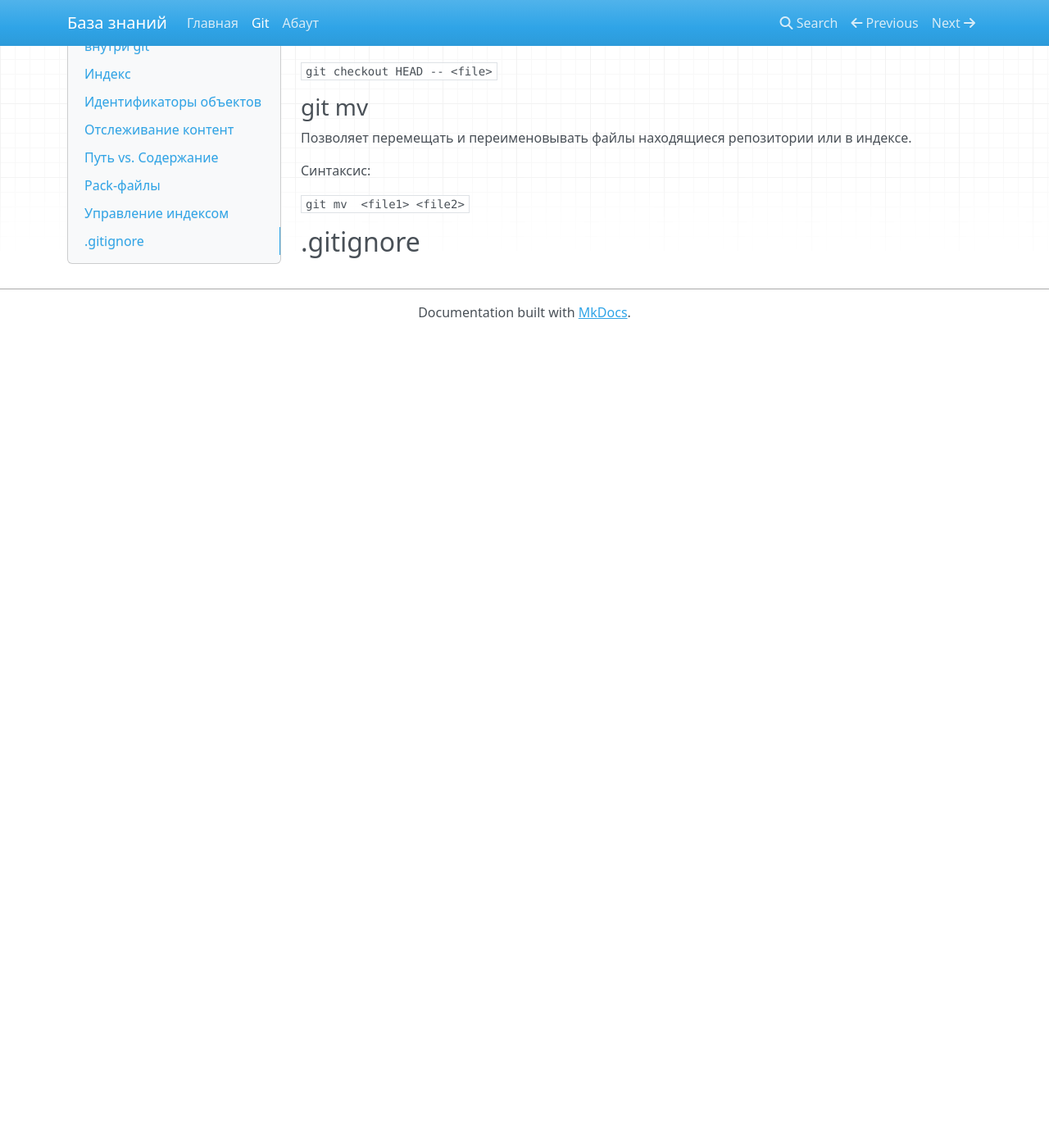
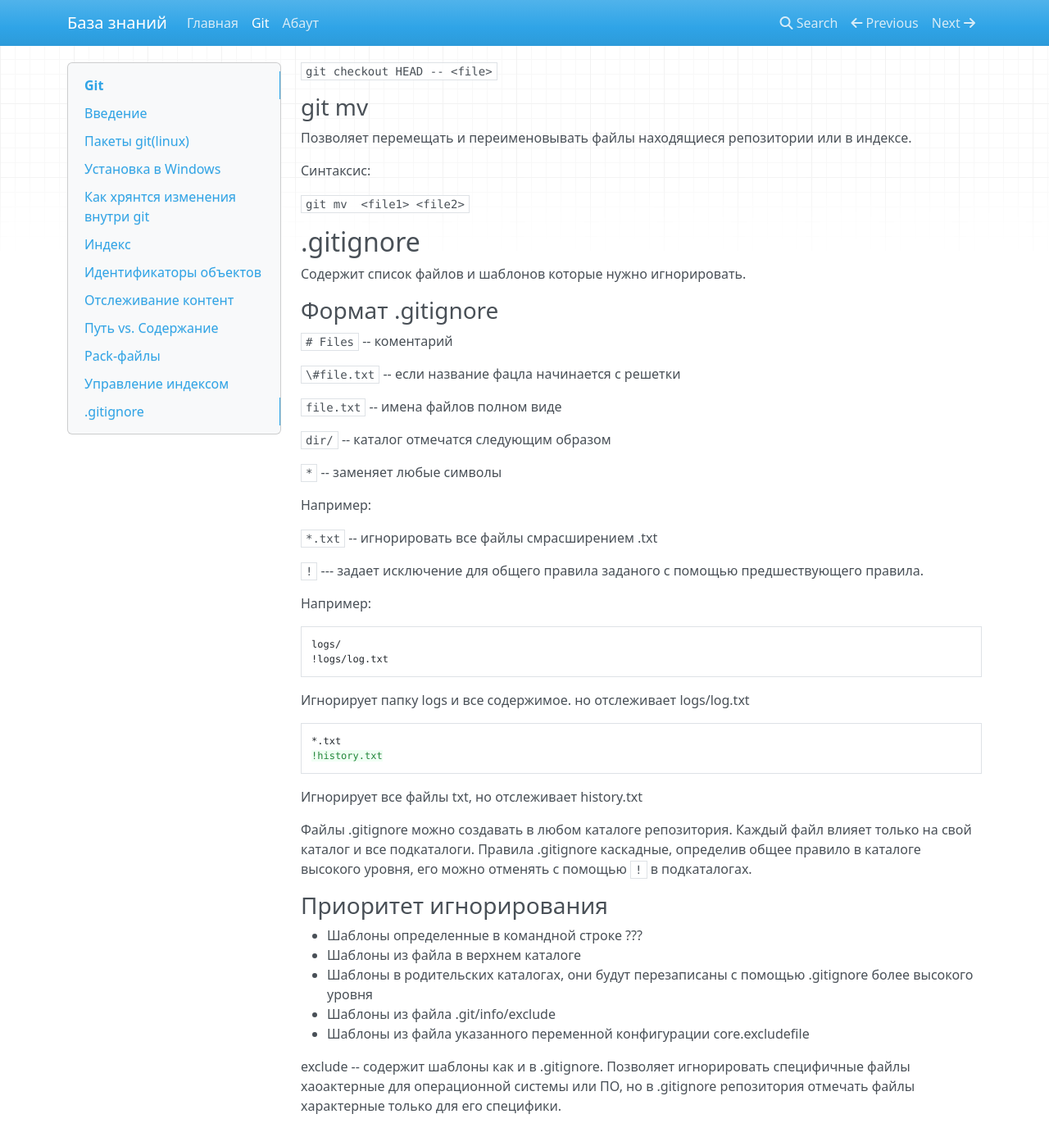
Before and after one commit to AMaslyakov/knowledge_base, an MkDocs documentation site: the page built from docs/git.md, in a window 1280 px wide and 1400 px high, scrolled down 3293 px. Shown: the whole window at 82% size. Built offline with MkDocs 1.6.1, drawn with Linux system fonts in a browser that asks for light colours; nearby versions of some CDN libraries; before the commit the page ends 3702 px from its top, so only the background shows below that.

Commit message:
Изучаем .gitignore

````diff
--- a/docs/git.md
+++ b/docs/git.md
@@ -147,3 +147,52 @@ Git умно упаковывает файлы. Он находит файлы
 ```git mv  <file1> <file2>```
 
 ## .gitignore
+
+Содержит список файлов и шаблонов которые нужно игнорировать.
+
+
+### Формат .gitignore
+
+```# Files``` -- коментарий
+
+```\#file.txt``` -- если название фацла начинается с решетки
+
+```file.txt``` -- имена файлов полном виде
+
+```dir/``` -- каталог отмечатся следующим образом
+
+```*``` -- заменяет любые символы
+
+Например:
+
+```*.txt``` -- игнорировать все файлы смрасширением .txt
+
+```!``` --- задает исключение для общего правила заданого с помощью предшествующего правила.
+
+Например:
+
+```
+logs/
+!logs/log.txt
+```
+
+Игнорирует папку logs и все содержимое. но отслеживает logs/log.txt
+
+```
+*.txt
+!history.txt
+```
+
+Игнорирует все файлы txt, но отслеживает history.txt
+
+Файлы .gitignore можно создавать в любом каталоге репозитория. Каждый файл влияет только на свой каталог и все подкаталоги. Правила .gitignore каскадные, определив общее правило в каталоге высокого уровня, его можно отменять с помощью ```!``` в подкаталогах.
+
+### Приоритет игнорирования
+
+- Шаблоны определенные в командной строке ???
+- Шаблоны из файла в верхнем каталоге
+- Шаблоны в родительских каталогах, они будут перезаписаны с помощью .gitignore более высокого уровня
+- Шаблоны из файла .git/info/exclude
+- Шаблоны из файла указанного переменной конфигурации core.excludefile
+
+exclude -- содержит шаблоны как и в .gitignore. Позволяет игнорировать специфичные файлы хаоактерные для операционной системы или ПО, но в .gitignore репозитория отмечать файлы характерные только для его специфики.
````
